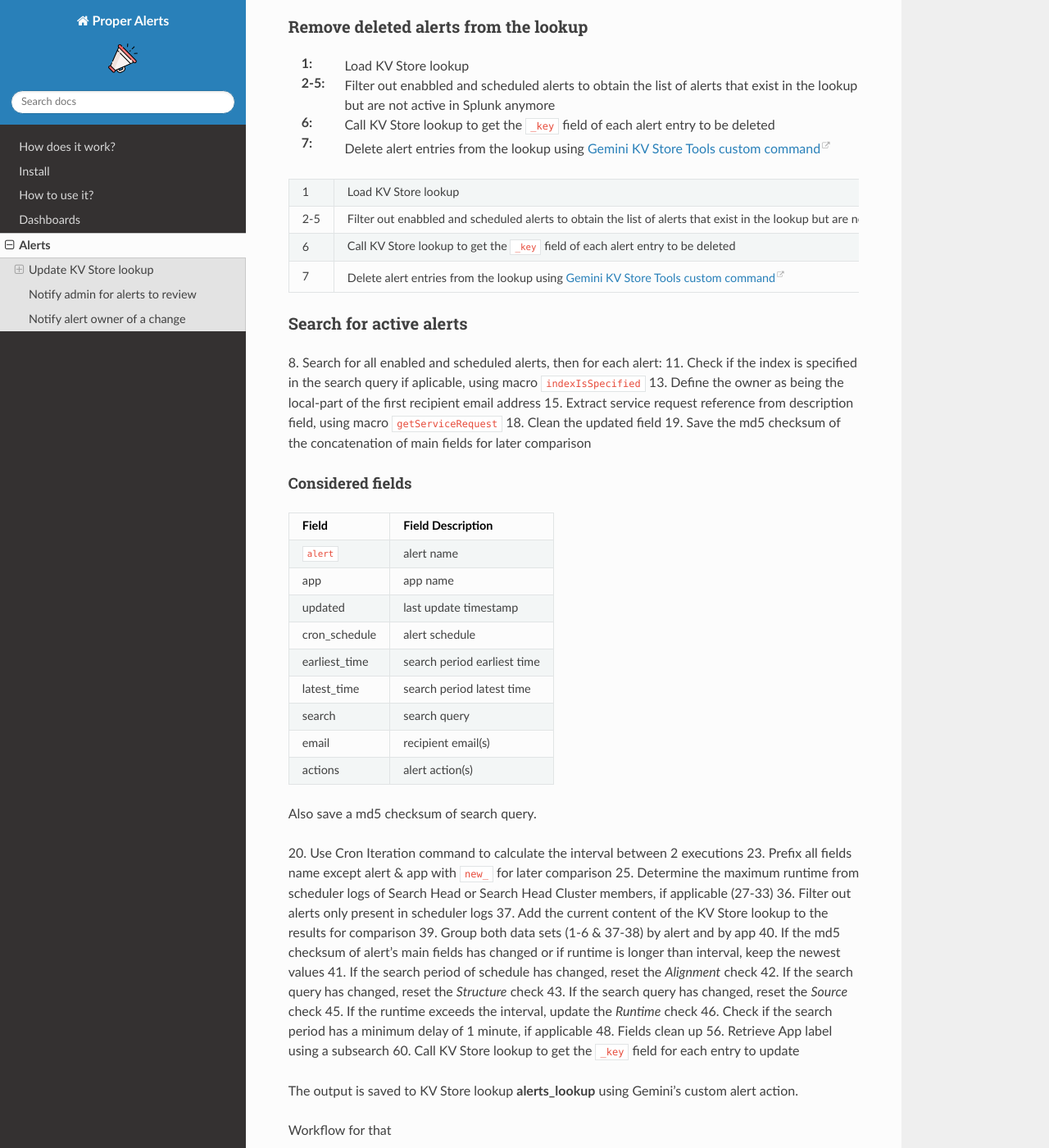
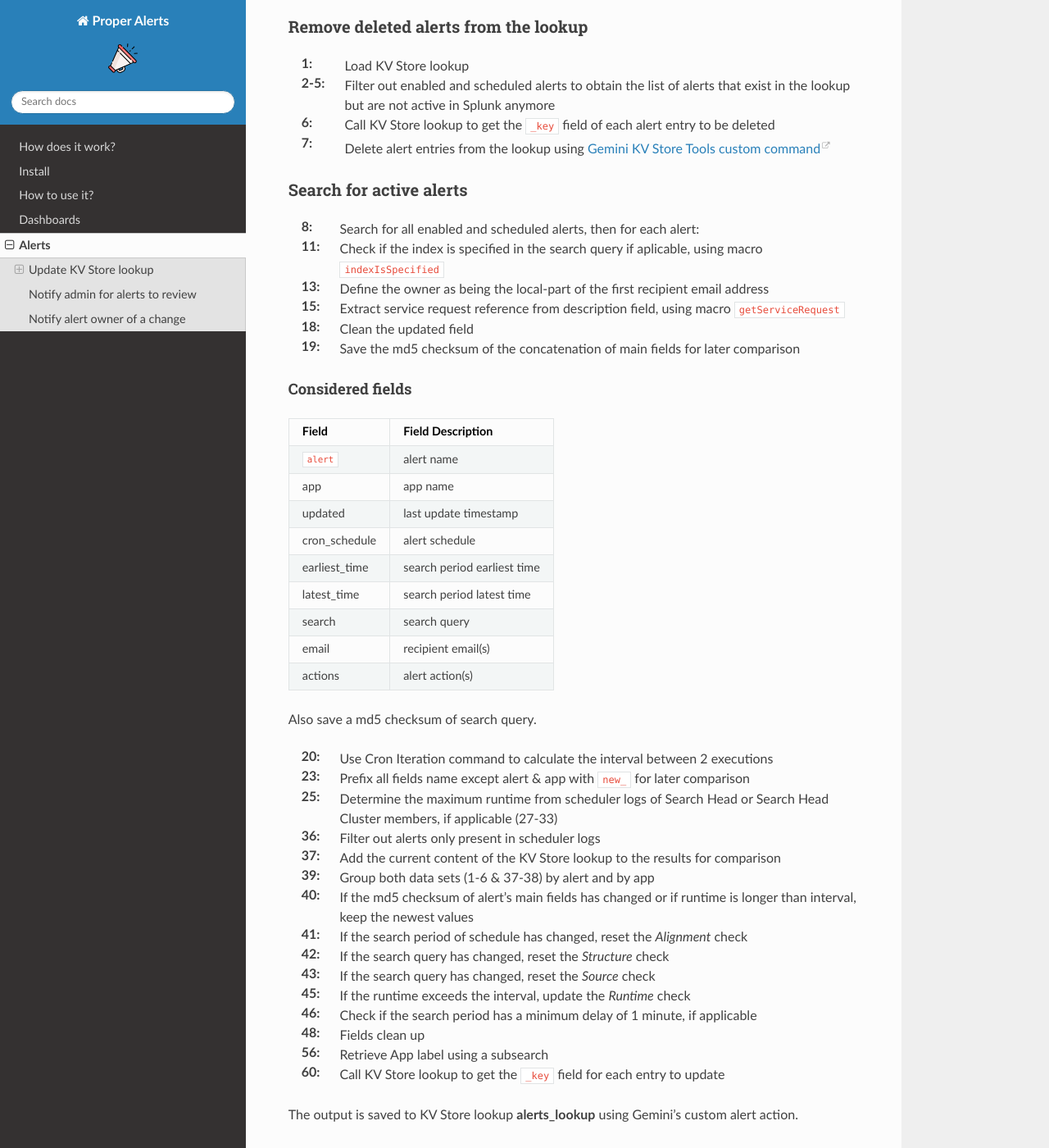
Before and after one commit to a-l-h/splunk-app-proper-alerts, a Sphinx documentation site: the page built from doc/alerts.rst, in a window 1280 px wide and 1400 px high, scrolled down 317 px. Shown: the whole window at 82% size. Built offline with Sphinx 7.4.7 and the Read the Docs theme 2.0.0, drawn with Linux system fonts in a browser that asks for light colours; some of the changed lines change nothing that is shown.

Commit message:
Update alerts.rst

```diff
--- a/doc/alerts.rst
+++ b/doc/alerts.rst
@@ -12,29 +12,19 @@ Remove deleted alerts from the lookup
 ------------------------------------------------
 
 :1:       Load KV Store lookup
-:2-5:     Filter out enabbled and scheduled alerts to obtain the list of alerts that exist in the lookup but are not active in Splunk anymore
+:2-5:     Filter out enabled and scheduled alerts to obtain the list of alerts that exist in the lookup but are not active in Splunk anymore
 :6:       Call KV Store lookup to get the ``_key`` field of each alert entry to be deleted
 :7:       Delete alert entries from the lookup using `Gemini KV Store Tools custom command <https://splunkbase.splunk.com/app/3536/#/details>`_
-
-+---------------+--------------------------------------------------------------------------------------------------------------------------------------+
-| 1             | Load KV Store lookup                                                                                                                 |
-+---------------+--------------------------------------------------------------------------------------------------------------------------------------+
-| 2-5           | Filter out enabbled and scheduled alerts to obtain the list of alerts that exist in the lookup but are not active in Splunk anymore  |
-+---------------+--------------------------------------------------------------------------------------------------------------------------------------+
-| 6             | Call KV Store lookup to get the ``_key`` field of each alert entry to be deleted                                                     |
-+---------------+--------------------------------------------------------------------------------------------------------------------------------------+
-| 7             | Delete alert entries from the lookup using `Gemini KV Store Tools custom command <https://splunkbase.splunk.com/app/3536/#/details>`_|
-+---------------+--------------------------------------------------------------------------------------------------------------------------------------+
 
 Search for active alerts
 ------------------------
 
-8. Search for all enabled and scheduled alerts, then for each alert:
-11. Check if the index is specified in the search query if aplicable, using macro ``indexIsSpecified``
-13. Define the owner as being the local-part of the first recipient email address
-15. Extract service request reference from description field, using macro ``getServiceRequest``
-18. Clean the updated field
-19. Save the md5 checksum of the concatenation of main fields for later comparison
+:8: Search for all enabled and scheduled alerts, then for each alert:
+:11: Check if the index is specified in the search query if aplicable, using macro ``indexIsSpecified``
+:13: Define the owner as being the local-part of the first recipient email address
+:15: Extract service request reference from description field, using macro ``getServiceRequest``
+:18: Clean the updated field
+:19: Save the md5 checksum of the concatenation of main fields for later comparison
 
 Considered fields
 *****************
@@ -63,21 +53,21 @@ Considered fields
 
 Also save a md5 checksum of search query.
 
-20. Use Cron Iteration command to calculate the interval between 2 executions
-23. Prefix all fields name except alert & app with ``new_`` for later comparison
-25. Determine the maximum runtime from scheduler logs of Search Head or Search Head Cluster members, if applicable (27-33)
-36. Filter out alerts only present in scheduler logs
-37. Add the current content of the KV Store lookup to the results for comparison
-39. Group both data sets (1-6 & 37-38) by alert and by app
-40. If the md5 checksum of alert's main fields has changed or if runtime is longer than interval, keep the newest values
-41. If the search period of schedule has changed, reset the *Alignment* check
-42. If the search query has changed, reset the *Structure* check
-43. If the search query has changed, reset the *Source* check
-45. If the runtime exceeds the interval, update the *Runtime* check
-46. Check if the search period has a minimum delay of 1 minute, if applicable
-48. Fields clean up
-56. Retrieve App label using a subsearch
-60. Call KV Store lookup to get the ``_key`` field for each entry to update
+:20: Use Cron Iteration command to calculate the interval between 2 executions
+:23: Prefix all fields name except alert & app with ``new_`` for later comparison
+:25: Determine the maximum runtime from scheduler logs of Search Head or Search Head Cluster members, if applicable (27-33)
+:36: Filter out alerts only present in scheduler logs
+:37: Add the current content of the KV Store lookup to the results for comparison
+:39: Group both data sets (1-6 & 37-38) by alert and by app
+:40: If the md5 checksum of alert's main fields has changed or if runtime is longer than interval, keep the newest values
+:41: If the search period of schedule has changed, reset the *Alignment* check
+:42: If the search query has changed, reset the *Structure* check
+:43: If the search query has changed, reset the *Source* check
+:45: If the runtime exceeds the interval, update the *Runtime* check
+:46: Check if the search period has a minimum delay of 1 minute, if applicable
+:48: Fields clean up
+:56: Retrieve App label using a subsearch
+:60: Call KV Store lookup to get the ``_key`` field for each entry to update
 
 The output is saved to KV Store lookup **alerts_lookup** using Gemini's custom alert action.
 
```
